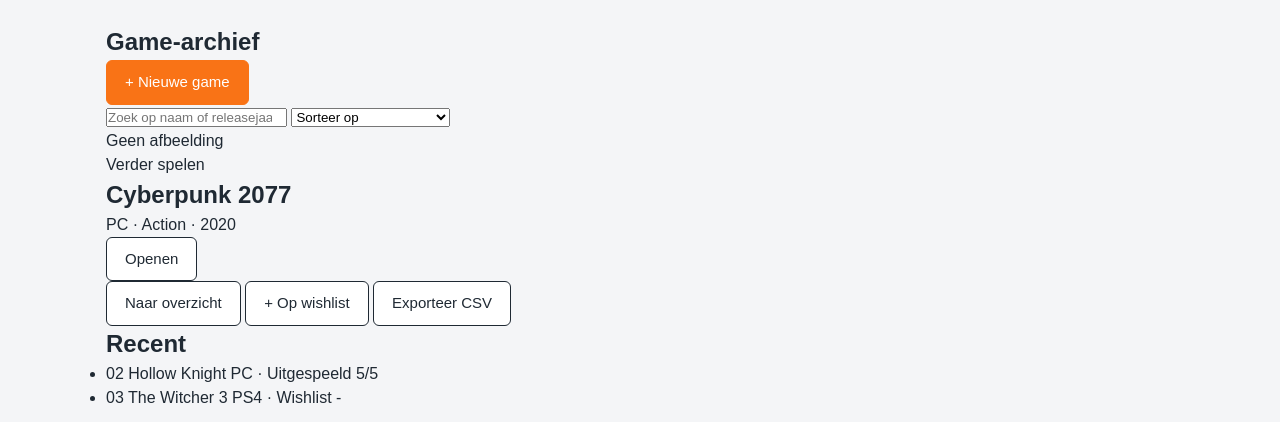
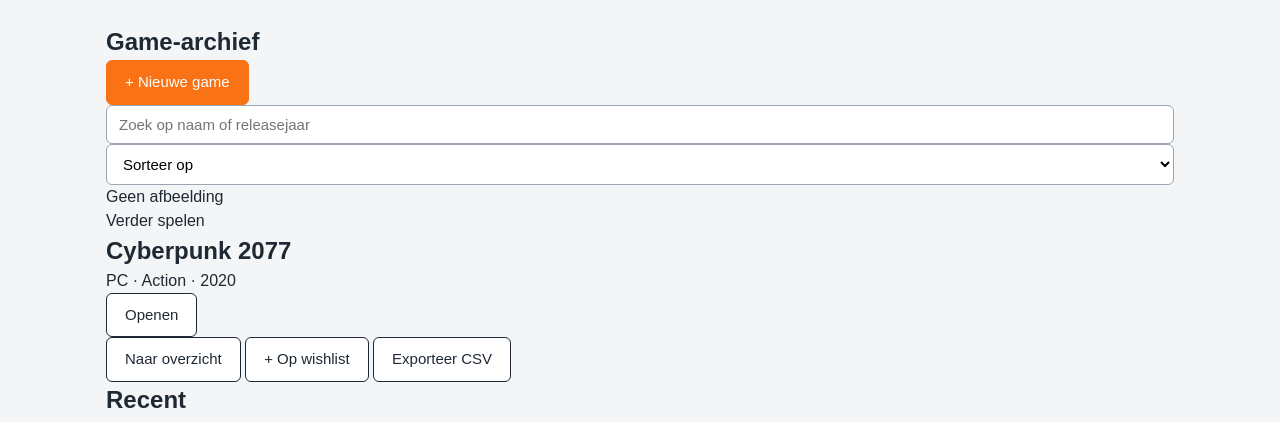
Before and after one commit to SkalitzBlacksmith/GameSpark, a PHP site: page /index.html in a window 1280 px wide. Shown: the part 68-490 px from the top of the page. Run offline with PHP 8.4, Linux system fonts and the light colour scheme.

Commit message:
Added input + label styles

```diff
--- a/public_html/css/style.css
+++ b/public_html/css/style.css
@@ -89,3 +89,22 @@ a {
 .knop-primair:hover {
     background-color: #ea580c;
 }
+
+input,
+select,
+textarea {
+    width: 100%;
+    padding: 10px 12px;
+    border: 1px solid #9aa5b1;
+    border-radius: 6px;
+    background-color: #ffffff;
+    font-family: inherit;
+    font-size: 15px;
+}
+
+label {
+    display: block;
+    margin-bottom: 4px;
+    font-weight: bold;
+    font-size: 14px;
+}
```
